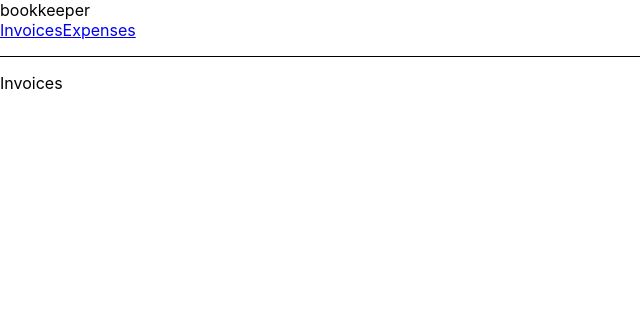
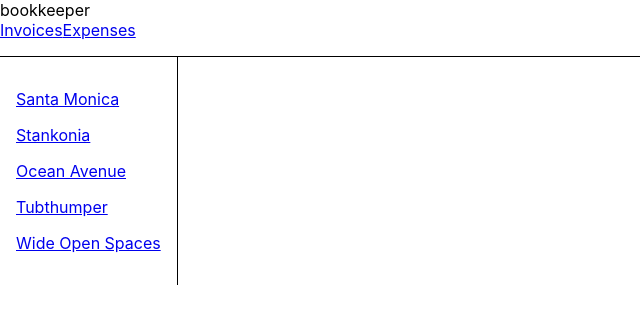
Before and after one commit to GoranAviani/react_router_tutorial_part_2, a React (Create React App) app: page /invoices in a window 1280 px wide. Shown: the top 324 px of the page, without its empty margins (0-640 px from the left). Built offline with nearby package versions, Linux system fonts and the light colour scheme.

Commit message:
react_router_tutorial_part_1

```diff
--- a/src/components/Invoices.js
+++ b/src/components/Invoices.js
@@ -1,9 +1,29 @@
 import React from 'react';
+import {getInvoices} from "../data/Data";
+import {Link} from "react-router-dom";
 
 const Invoices = () => {
+    let invoices = getInvoices()
     return (
-        <div style={{padding: "1rem 0"}}>
-            Invoices
+        <div style={{display: "flex"}}>
+            <nav
+                style={{
+                    borderRight: "solid 1px",
+                    padding: "1rem",
+                }}
+            >
+                {invoices.map((invoice) => (
+                    <Link
+                        style={{display: "block", margin: "1rem 0"}}
+                        to={`/invoices/${invoice.number}`}
+                        key={invoice.number}
+                    >
+                        {invoice.name}
+                    </Link>
+
+                ))}
+
+            </nav>
         </div>
     )
 }
```
